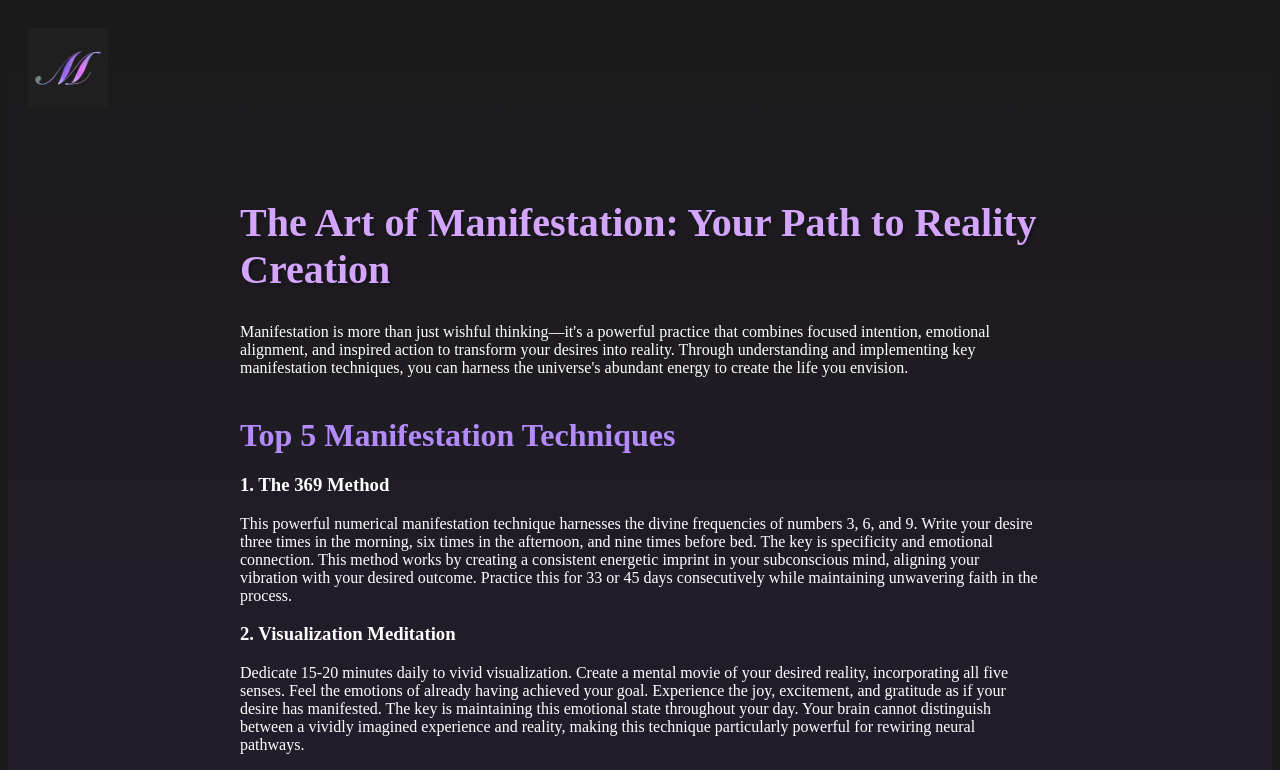
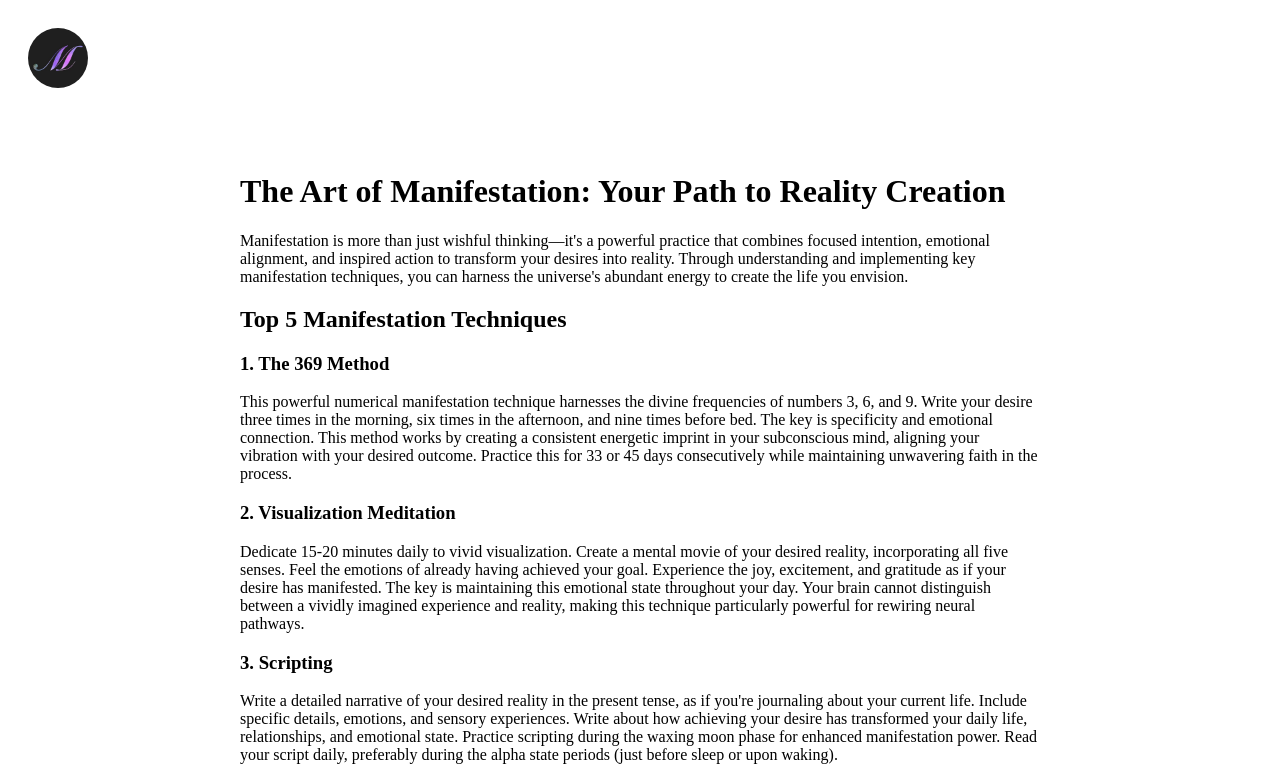
Before and after one commit to Twix124/mindshift, a plain HTML site: page manifestation-guide.html in a window 1280 px wide. Shown: the top 770 px of the page. Drawn offline with Linux system fonts and the light colour scheme.

Commit message:
Update styles.css

```diff
--- a/styles.css
+++ b/styles.css
@@ -1,10 +1,23 @@
-body {
-    background-color: #1a1a1a;
-    color: #ffffff;
+/* Logo styling with purple glow */
+.logo {
+    width: 80px;
+    height: 80px;
+    border-radius: 50%;
+    object-fit: cover;
+    margin: 20px auto;
+    display: block;
+    transition: transform 0.3s ease;
+    box-shadow: 0 0 20px var(--primary-color);
 }
 
+.logo:hover {
+    transform: scale(1.1);
+    box-shadow: 0 0 30px var(--secondary-color);
+}
+
+/* Guide page specific styles */
 .guide-container {
-    background: linear-gradient(to bottom, #1a1a1a, #2d1f3d);
+    background: linear-gradient(to bottom, var(--dark-bg), #2d1f3d);
     min-height: 100vh;
 }
 
@@ -14,17 +27,19 @@ body {
     padding: 40px 20px;
 }
 
-.guide-content h1 {
-    color: #d4a5ff;
-    font-size: 2.5em;
-    margin-bottom: 30px;
-    text-shadow: 2px 2px 4px rgba(0, 0, 0, 0.3);
+.logo-small {
+    width: 60px;
+    height: 60px;
+    border-radius: 50%;
+    object-fit: cover;
+    margin: 20px;
+    transition: transform 0.3s ease;
+    box-shadow: 0 0 15px var(--primary-color);
 }
 
-.guide-content h2 {
-    color: #b38bff;
-    font-size: 2em;
-    margin: 40px 0 20px;
+.logo-small:hover {
+    transform: scale(1.1);
+    box-shadow: 0 0 25px var(--secondary-color);
 }
 
 .guide-sections {
@@ -35,12 +50,13 @@ body {
     border: 1px solid rgba(212, 165, 255, 0.1);
 }
 
-.logo-small {
-    width: 80px;
-    margin: 20px;
-    transition: transform 0.3s ease;
+/* Enhanced button glow effect */
+#cta-button {
+    animation: glowing 1.5s infinite;
 }
 
-.logo-small:hover {
-    transform: scale(1.1);
+@keyframes glowing {
+    0% { box-shadow: 0 4px 15px rgba(212, 165, 255, 0.4); }
+    50% { box-shadow: 0 4px 25px rgba(212, 165, 255, 0.7); }
+    100% { box-shadow: 0 4px 15px rgba(212, 165, 255, 0.4); }
 }
```
